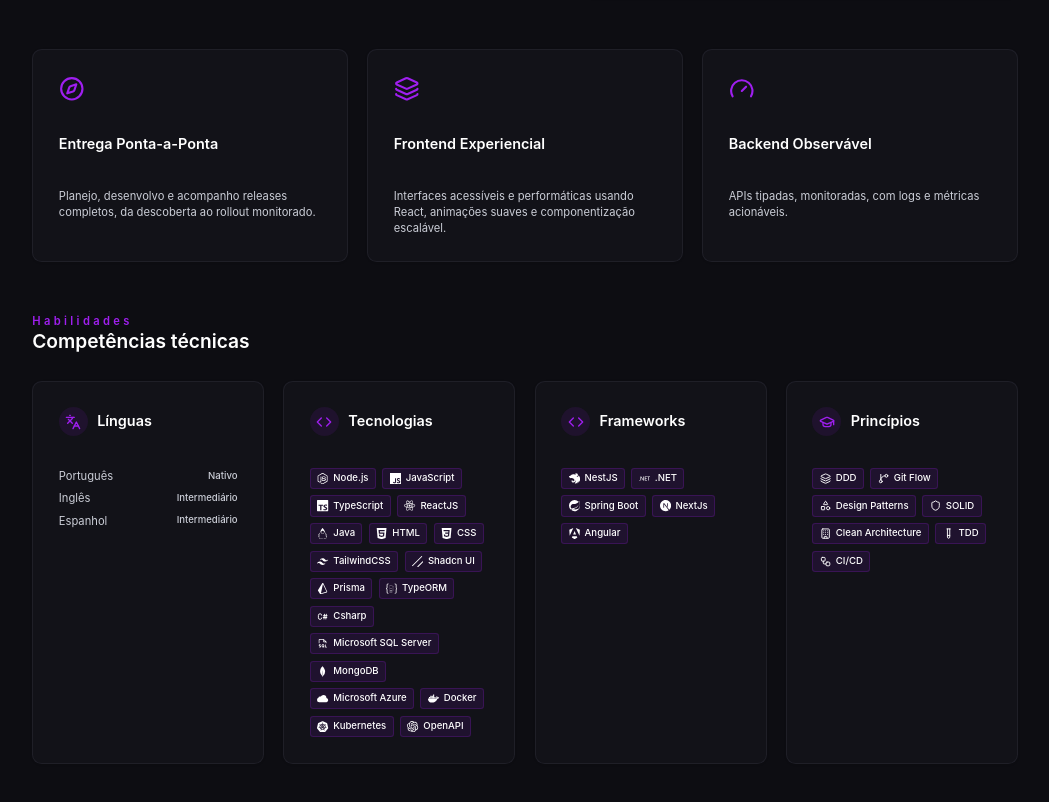
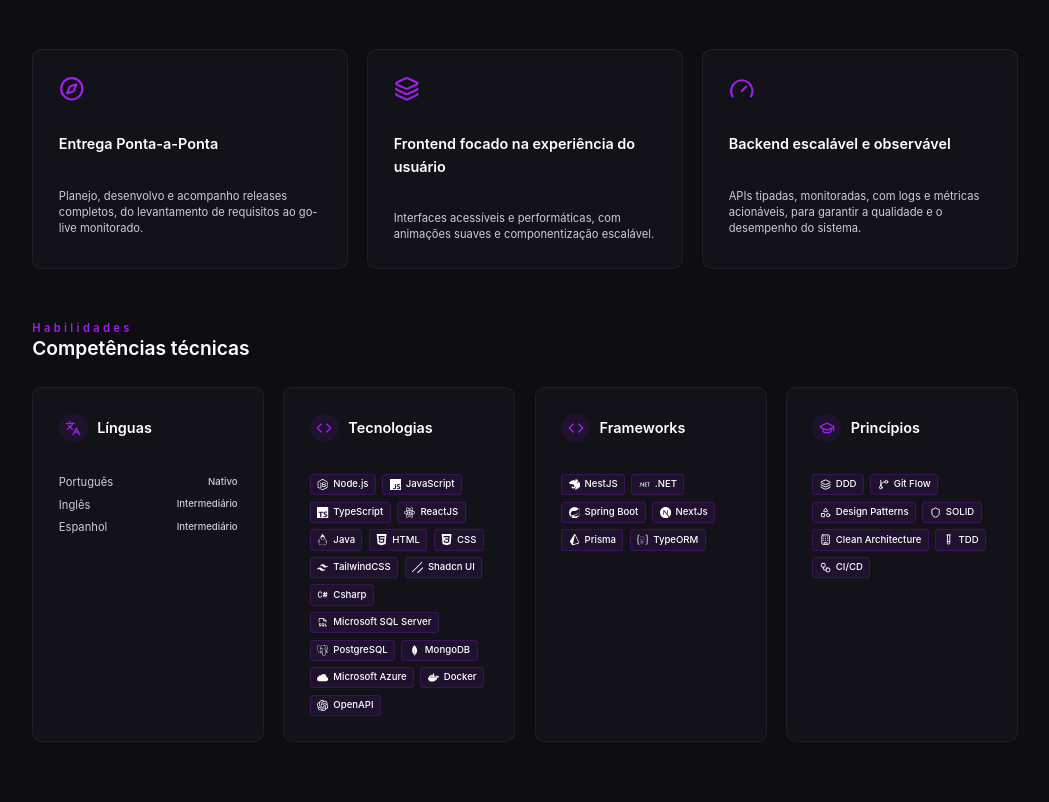
Before and after one commit to JPMworkPROG/jeanmalavasi.dev, a React (Vite) app: page / in a window 1280 px wide. Shown: the part 886-1688 px from the top of the page, without its empty margins (115-1164 px from the left). Built offline with nearby package versions, Linux system fonts and the light colour scheme.

Commit message:
✨ update tech stack and improve manifesto descriptions for clarity

```diff
--- a/src/pages/Home/data.ts
+++ b/src/pages/Home/data.ts
@@ -9,7 +9,6 @@
   SiDotnet,
   SiOpenjdk,
   SiDocker,
-  SiKubernetes,
   SiReact,
   SiSpring,
   SiIcloud,
@@ -20,8 +19,8 @@
   SiPrisma,
   SiTypeorm,
   SiMongodb,
-  SiAngular,
-  SiOpenai
+  SiOpenai,
+  SiPostgresql
 } from "react-icons/si";
 import { PiFileSql } from "react-icons/pi";
 import { TbBrandCSharp } from "react-icons/tb";
@@ -72,7 +71,7 @@
   collaborationCard: {
     label: "Como colaboro",
     paragraphs: [
-      "Atuo tanto no frontend quanto no backend, criando interfaces que conversam com APIs. Participo de discovery, facilito handoffs, desenho estratégias de rollout e mantenho times alinhados sobre riscos e dependências.",
+      "Atuo tanto no frontend quanto no backend, criando interfaces que conversam com APIs. Participo de discovery, facilito handoffs, dessa maneira facilitando do desenvolvimento a entrega do sistema.",
       "Valorizo comunicação clara e autonomia: comunico status com clareza, antecipo gargalos e crio documentação viva para onboardings mais rápidos.",
     ],
     signature: "— Jean Malavasi",
@@ -94,18 +93,18 @@
 export const stackMindset: StackMindsetItem[] = [
   {
     title: "Entrega Ponta-a-Ponta",
-    description: "Planejo, desenvolvo e acompanho releases completos, da descoberta ao rollout monitorado.",
+    description: "Planejo, desenvolvo e acompanho releases completos, do levantamento de requisitos ao go-live monitorado.",
     Icon: Compass,
   },
   {
-    title: "Frontend Experiencial",
+    title: "Frontend focado na experiência do usuário",
     description:
-      "Interfaces acessíveis e performáticas usando React, animações suaves e componentização escalável.",
+      "Interfaces acessíveis e performáticas, com animações suaves e componentização escalável.",
     Icon: Layers,
   },
   {
-    title: "Backend Observável",
-    description: "APIs tipadas, monitoradas, com logs e métricas acionáveis.",
+    title: "Backend escalável e observável",
+    description: "APIs tipadas, monitoradas, com logs e métricas acionáveis, para garantir a qualidade e o desempenho do sistema.",
     Icon: Gauge,
   },
 ];
@@ -143,14 +142,12 @@
     { name: "CSS", Icon: SiCss3 },
     { name: "TailwindCSS", Icon: SiTailwindcss },
     { name: "Shadcn UI", Icon: SiShadcnui },
-    { name: "Prisma", Icon: SiPrisma },
-    { name: "TypeORM", Icon: SiTypeorm },
     { name: "Csharp", Icon: TbBrandCSharp },
     { name: "Microsoft SQL Server", Icon: PiFileSql },
+    { name: "PostgreSQL", Icon: SiPostgresql },
     { name: "MongoDB", Icon: SiMongodb },
     { name: "Microsoft Azure", Icon: SiIcloud },
     { name: "Docker", Icon: SiDocker },
-    { name: "Kubernetes", Icon: SiKubernetes },
     { name: "OpenAPI", Icon: SiOpenai },
   ],
   frameworks: [
@@ -158,7 +155,8 @@
     { name: ".NET", Icon: SiDotnet },
     { name: "Spring Boot", Icon: SiSpring },
     { name: "NextJs", Icon: SiNextdotjs },
-    { name: "Angular", Icon: SiAngular },
+    { name: "Prisma", Icon: SiPrisma },
+    { name: "TypeORM", Icon: SiTypeorm },
   ],
   principles: [
     { name: "DDD", Icon: Layers },
```
